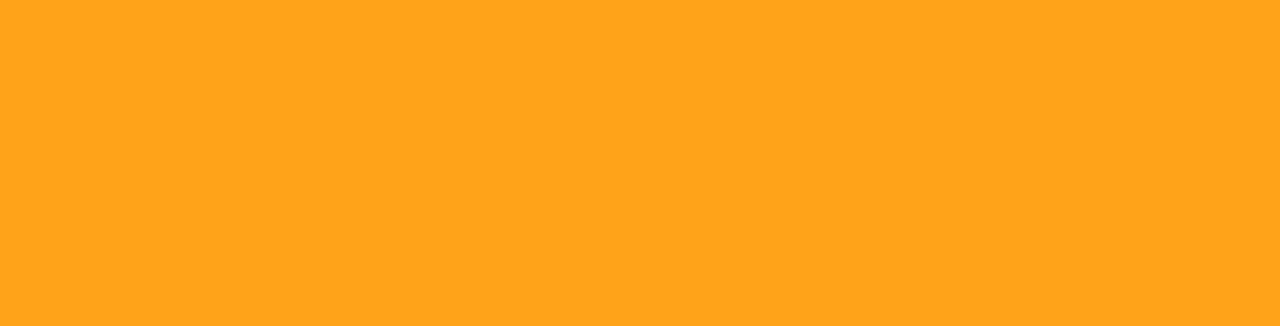
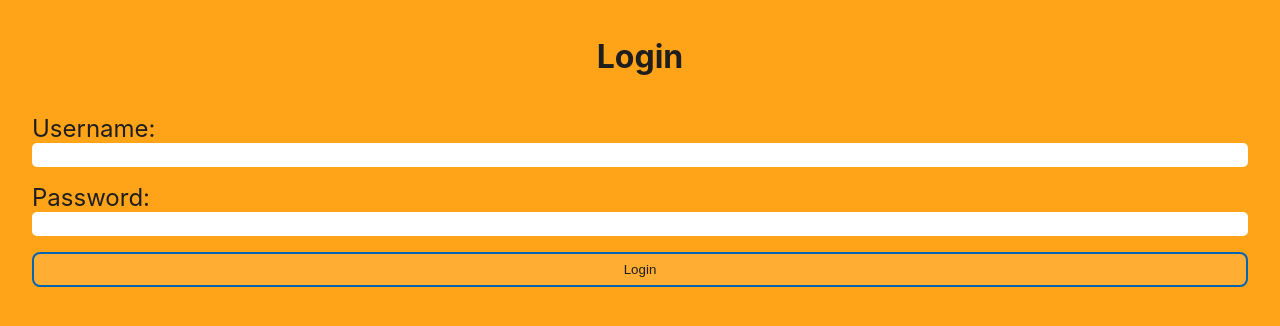
Before and after one commit to Alkawi/capstone-project, a React (Vite) app: page /login in a window 1280 px wide. Shown: the top 326 px of the page. Built offline with nearby package versions, Linux system fonts and the light colour scheme.

Commit message:
Finish login page

```diff
--- a/src/app/Pages/Login.tsx
+++ b/src/app/Pages/Login.tsx
@@ -1,5 +1,26 @@
 import React from 'react'
+import styled from 'styled-components'
+import UserForm from '../components/UserForm/UserForm'
 
 export default function Login(): JSX.Element {
-  return <div></div>
+  function handleSubmit(username: string, password: string) {
+    console.log(`Logged in ${username} with pw ${password}`)
+  }
+
+  return (
+    <LoginContainer>
+      <Heading>Login</Heading>
+      <UserForm formType="Login" onSubmit={handleSubmit} />
+    </LoginContainer>
+  )
 }
+
+const Heading = styled.h1`
+  color: var(--color-font-dark);
+  align-self: center;
+`
+const LoginContainer = styled.div`
+  display: flex;
+  flex-direction: column;
+  padding: 1rem;
+`
```
